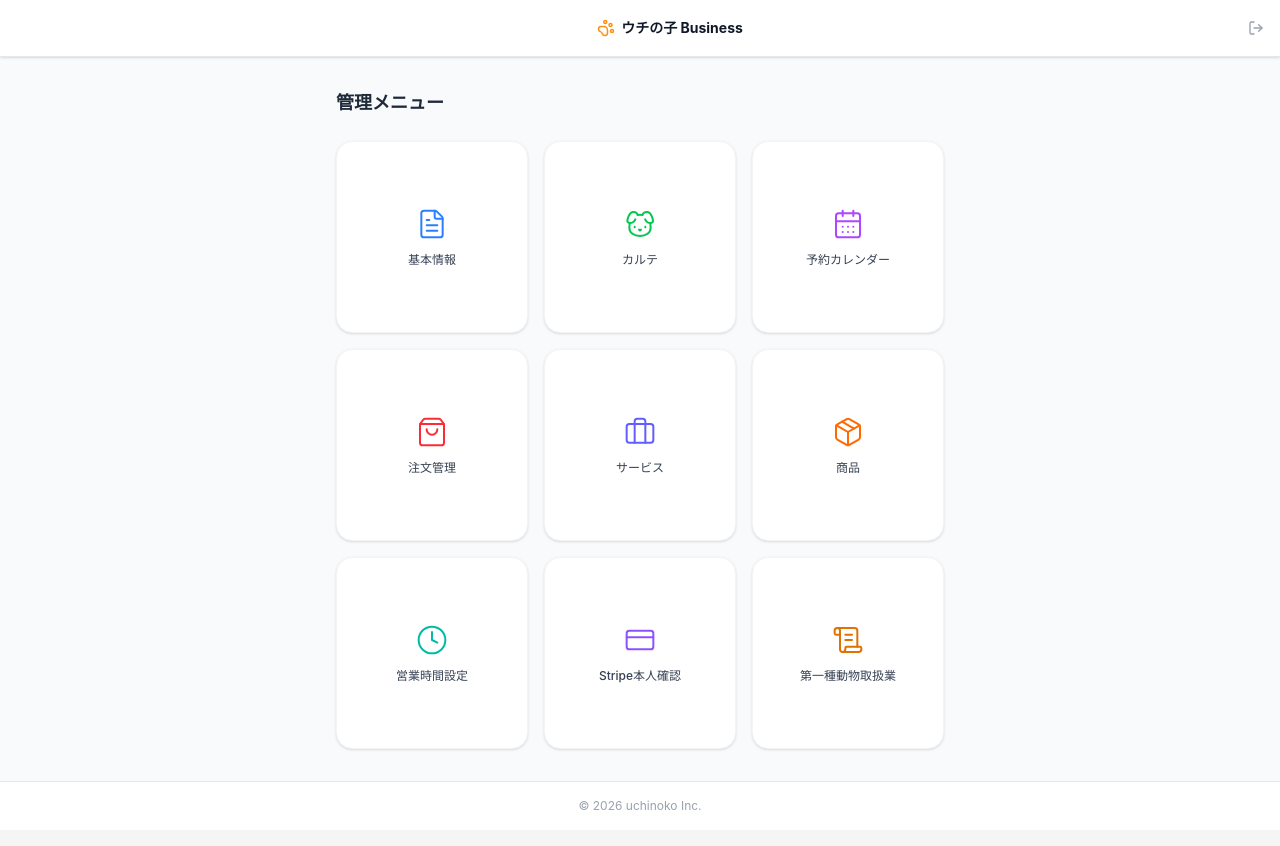
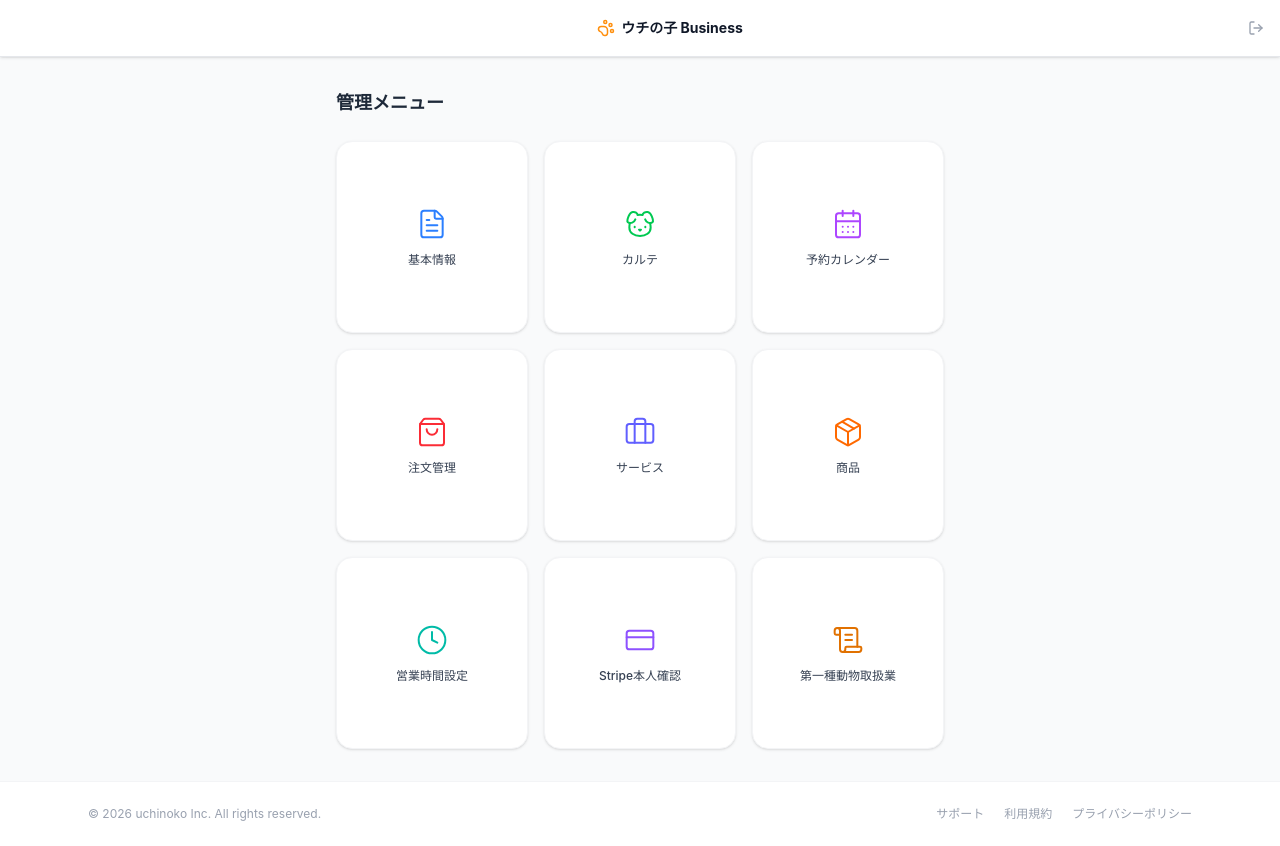
Before and after one commit to caljun/uchinokotempo, a React (Vite) app: page /home in a window 1280 px wide. Built offline with nearby package versions, Linux system fonts and the light colour scheme; no server answers; the database is empty; sample sign-in values are in the browser's storage.

Commit message:
Update Footer.tsx

```diff
--- a/src/components/layout/Footer.tsx
+++ b/src/components/layout/Footer.tsx
@@ -1,9 +1,20 @@
 export default function Footer() {
   return (
-    <footer className="bg-white border-t border-gray-200 py-4 mt-auto">
-      <p className="text-center text-xs text-gray-400">
-        © {new Date().getFullYear()} uchinoko Inc.
-      </p>
+    <footer className="bg-white border-t border-gray-100 mt-auto">
+      <div className="max-w-6xl mx-auto px-6 py-6 flex flex-col sm:flex-row items-center justify-between gap-3">
+        <p className="text-xs text-gray-400">© {new Date().getFullYear()} uchinoko Inc. All rights reserved.</p>
+        <div className="flex items-center gap-5">
+          <a href="mailto:support@uchinoko.jp" className="text-xs text-gray-400 hover:text-gray-600 transition-colors">
+            サポート
+          </a>
+          <a href="#" className="text-xs text-gray-400 hover:text-gray-600 transition-colors">
+            利用規約
+          </a>
+          <a href="#" className="text-xs text-gray-400 hover:text-gray-600 transition-colors">
+            プライバシーポリシー
+          </a>
+        </div>
+      </div>
     </footer>
   )
 }
```
